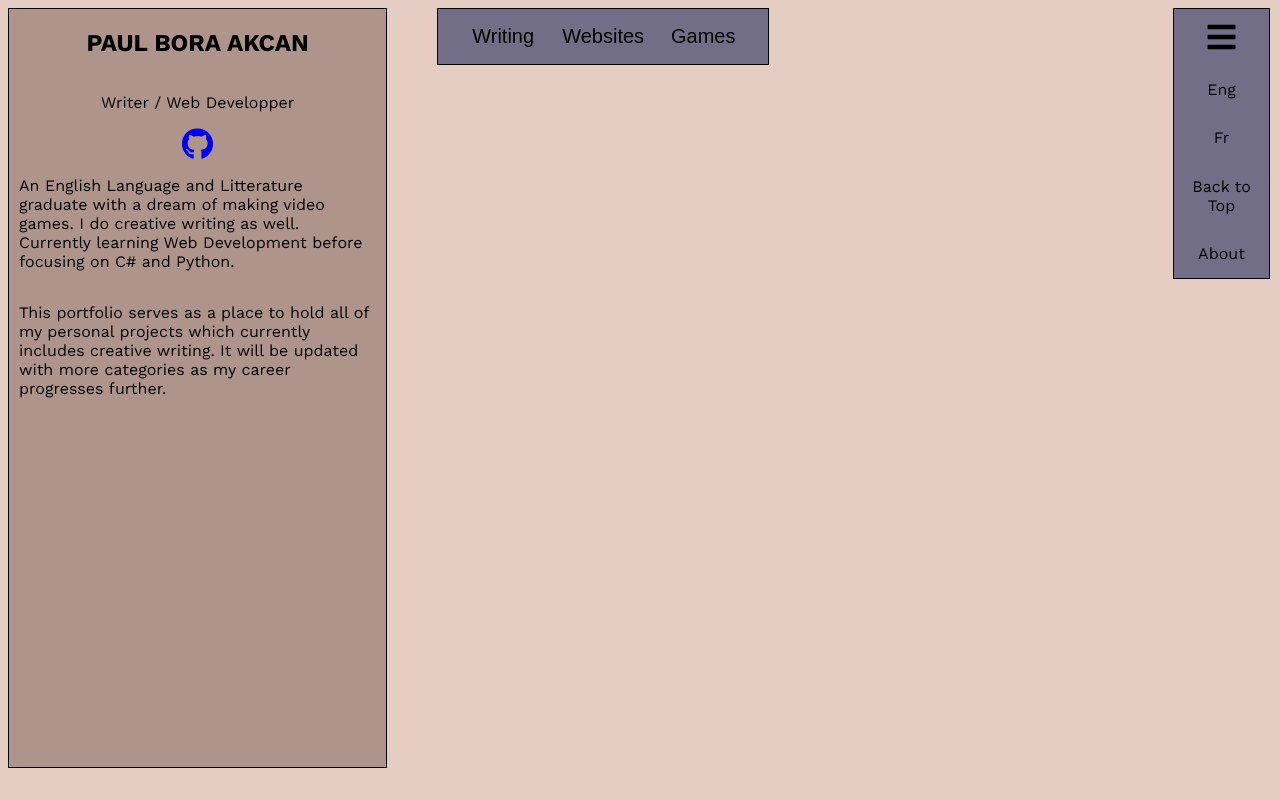
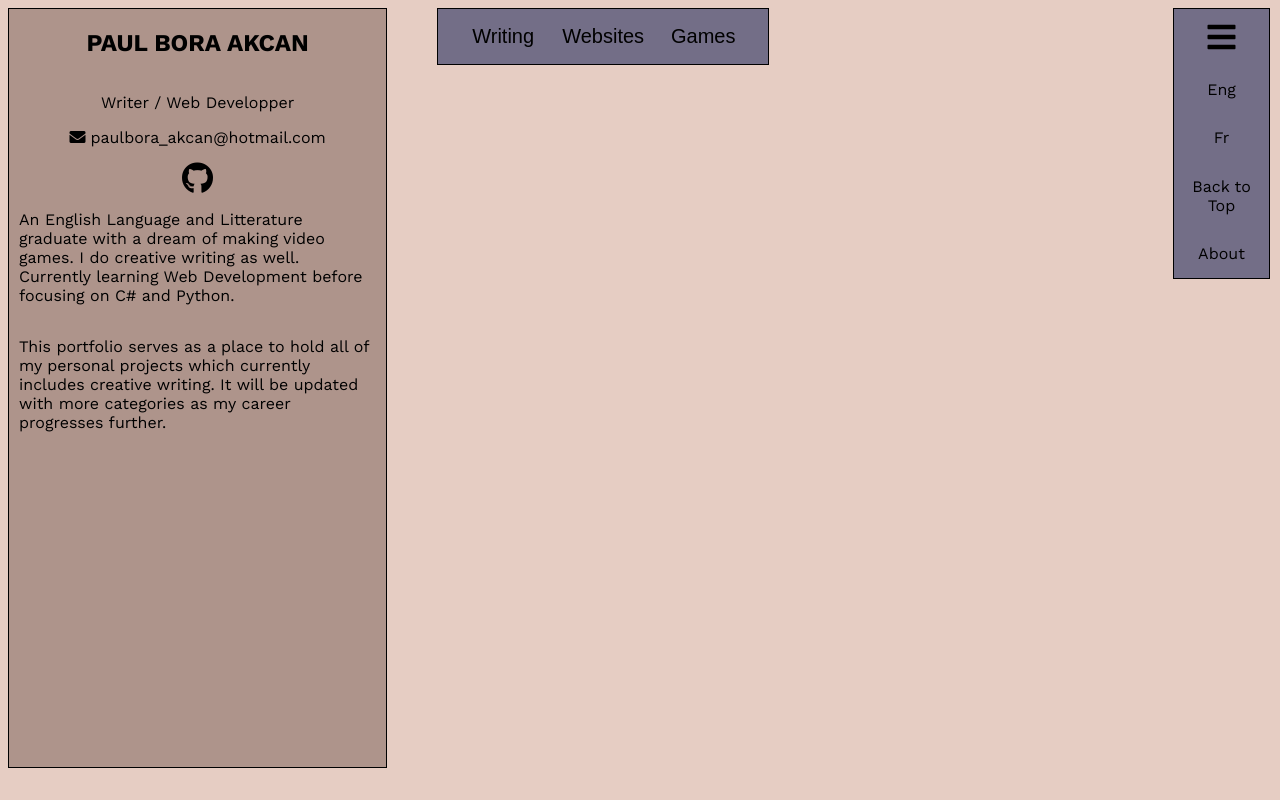
Before and after one commit to Sixcha/portfolio, a PHP site: page /phtml/home.phtml in a window 1280 px wide. Run offline with PHP 8.4, Linux system fonts and the light colour scheme; data that the repository does not hold is empty; some libraries are stand-ins or nearby versions.

Commit message:
Link hover colors and email

```diff
--- a/phtml/home.phtml
+++ b/phtml/home.phtml
@@ -30,6 +30,9 @@
                 <img src="" alt="">
                 <h1>Paul Bora Akcan</h1>
                 <p>Writer / Web Developper</p>
+                <div>
+                    <a href="mailto:paulbora_akcan@hotmail.com"><i class="fas fa-envelope"></i>paulbora_akcan@hotmail.com</a>
+                </div>
                 <a href="https://github.com/Sixcha" target="_blank" class="fab fa-github fa-2x"></a>
                 <p>An English Language and Litterature graduate with a dream of making video games. I do creative writing as well. Currently learning Web Development before focusing on C# and Python.</p>
                 <p>This portfolio serves as a place to hold all of my personal projects which currently includes creative writing. It will be updated with more categories as my career progresses further.
--- a/phtml/homefr.phtml
+++ b/phtml/homefr.phtml
@@ -30,6 +30,9 @@
                 <img src="" alt="">
                 <h1>Paul Bora Akcan</h1>
                 <p>Ecrivain / Developeur Web</p>
+                <div>
+                    <a href="mailto:paulbora_akcan@hotmail.com"><i class="fas fa-envelope"></i>paulbora_akcan@hotmail.com</a>
+                </div>
                 <a href="https://github.com/Sixcha" target="_blank" class="fab fa-github fa-2x"></a>
                 <p>Bla bla bla details</p>
             </section>
--- a/scss/style.css
+++ b/scss/style.css
@@ -15,6 +15,14 @@ body {
 
 .header {
   width: 100%;
+}
+
+a {
+  color: black;
+}
+
+a:hover {
+  color: white;
 }
 
 nav {
@@ -85,8 +93,16 @@ nav button:hover {
   text-decoration: none;
 }
 
-.about a:visited {
-  color: black;
+.about div {
+  margin-bottom: 1.5rem;
+}
+
+.about div i {
+  margin-right: 0.5rem;
+}
+
+.about div a:hover {
+  color: white;
 }
 
 .row {
--- a/scss/style.scss
+++ b/scss/style.scss
@@ -40,6 +40,13 @@ body{
 }
 .header{
     width:100%;
+}
+
+a{
+    color:black;
+    &:hover{
+        color:white;
+    }
 }
 
 nav{
@@ -91,8 +98,16 @@ nav{
     }
     a{
         text-decoration:none;
-        &:visited{
-            color:black;
+    }
+    div{
+        margin-bottom: 1.5rem;
+        i{
+            margin-right: 0.5rem;
+        }
+        a{
+            &:hover{
+                color:white;
+            }
         }
     }
 }
```
Also changed, not shown: 1 other file.
